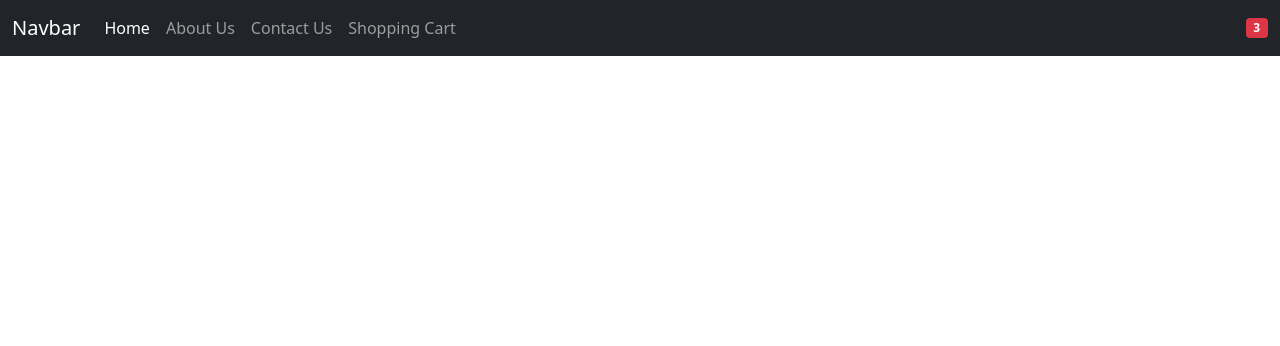
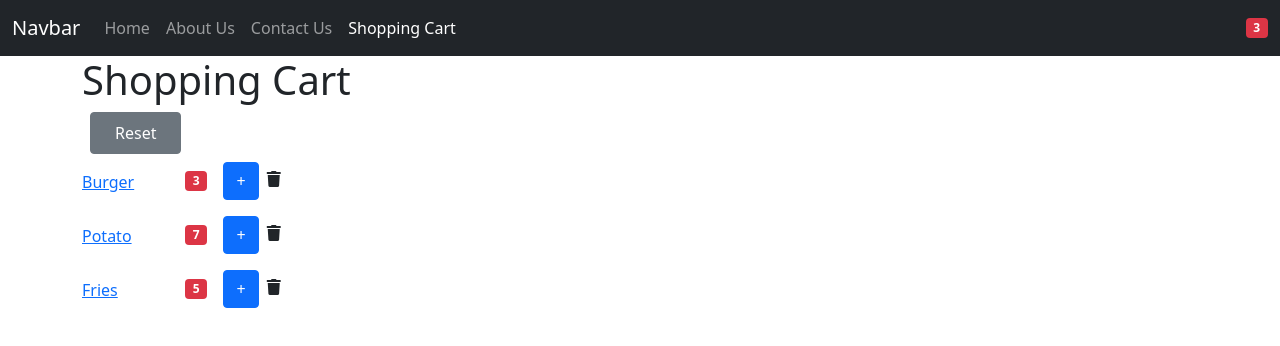
Before and after one commit to M0hamedGamal/React_ITI_Course, a React (Create React App) app: page /cart in a window 1280 px wide. Shown: the top 346 px of the page. Built offline with nearby package versions, Linux system fonts and the light colour scheme.

Commit message:
Routing in React is done

```diff
--- a/package.json
+++ b/package.json
@@ -9,6 +9,7 @@
     "@testing-library/user-event": "^13.5.0",
     "bootstrap": "^5.1.3",
     "font-awesome": "^4.7.0",
+    "query-string": "^7.1.0",
     "react": "^17.0.2",
     "react-dom": "^17.0.2",
     "react-router-dom": "^6.2.1",
--- a/src/components/About.jsx
+++ b/src/components/About.jsx
@@ -1,9 +1,28 @@
 import React, { Component } from "react";
+import { Link, Outlet, Route, Routes } from "react-router-dom";
 
 class About extends Component {
-  state = {};
   render() {
-    return <h1>About</h1>;
+    return (
+      <>
+        <h1>About</h1>
+        <div className="row">
+          <div className="col-3">
+            <ul className="list-group">
+              <li className="list-group-item">
+                <Link to="/about/team">AboutTeam</Link>
+              </li>
+              <li className="list-group-item">
+                <Link to="/about/company">AboutCompany</Link>
+              </li>
+            </ul>
+          </div>
+          <div className="col">
+            <Outlet />
+          </div>
+        </div>
+      </>
+    );
   }
 }
 
--- /dev/null
+++ b/src/components/AboutCompany.jsx
@@ -0,0 +1,9 @@
+import React, { Component } from "react";
+
+class AboutCompany extends Component {
+  render() {
+    return <h1>AboutCompany</h1>;
+  }
+}
+
+export default AboutCompany;
--- /dev/null
+++ b/src/components/AboutTeam.jsx
@@ -0,0 +1,9 @@
+import React, { Component } from "react";
+
+class AboutTeam extends Component {
+  render() {
+    return <h1>AboutTeam</h1>;
+  }
+}
+
+export default AboutTeam;
--- a/src/components/App.jsx
+++ b/src/components/App.jsx
@@ -1,11 +1,14 @@
 import React from "react";
 import NavBar from "./NavBar";
-import { Route, Routes } from "react-router-dom";
+import { Navigate, Route, Routes } from "react-router-dom";
 import Home from "./Home";
 import About from "./About";
 import Contact from "./Contact";
 import ShoppingCart from "./ShoppingCart";
 import ProductDetail from "./ProductDetails";
+import NotFound from "./NotFound";
+import AboutTeam from "./AboutTeam";
+import AboutCompany from "./AboutCompany";
 
 export default class App extends React.Component {
   state = {
@@ -52,9 +55,14 @@ export default class App extends React.Component {
         <NavBar productsCount={this.state.products.length} />
         <main className="container">
           <Routes>
-            <Route path="" element={<Home />} />
-            <Route path="about-us" element={<About />} />
-            <Route path="contact-us" element={<Contact />} />
+            <Route path="" element={<Navigate to="home" />} />
+            <Route path="home" element={<Home />} />
+            <Route path="about" element={<About />}>
+              <Route index element={<AboutTeam />} />
+              <Route path="team" element={<AboutTeam />} />
+              <Route path="company" element={<AboutCompany />} />
+            </Route>
+            <Route path="contact" element={<Contact />} />
             <Route
               path="products"
               element={<ProductDetail products={this.state.products} />}
@@ -62,10 +70,10 @@ export default class App extends React.Component {
               <Route
                 path=":id"
                 element={<ProductDetail products={this.state.products} />}
-              ></Route>
+              />
             </Route>
             <Route
-              path="shopping-cart"
+              path="cart"
               element={
                 <ShoppingCart
                   products={this.state.products}
@@ -75,6 +83,8 @@ export default class App extends React.Component {
                 />
               }
             />
+            <Route path="not-found" element={<NotFound />} />
+            <Route path="*" element={<Navigate to="not-found" />} />
           </Routes>
         </main>
       </>
--- a/src/components/NavBar.jsx
+++ b/src/components/NavBar.jsx
@@ -1,32 +1,32 @@
 import React from "react";
-import { Link } from "react-router-dom";
+import { NavLink } from "react-router-dom";
 const NavBar = (props) => (
   <nav className="navbar navbar-expand-lg navbar-dark bg-dark">
     <div className="container-fluid">
-      <Link className="navbar-brand" to="/">
+      <NavLink className="navbar-brand" to="/">
         Navbar
-      </Link>
+      </NavLink>
       <div className="collapse navbar-collapse" id="navbarNav">
         <ul className="navbar-nav">
           <li className="nav-item">
-            <Link className="nav-link active" aria-current="page" to="/">
+            <NavLink className="nav-link" aria-current="page" to="/home">
               Home
-            </Link>
+            </NavLink>
           </li>
           <li className="nav-item">
-            <Link className="nav-link" to="/about-us">
+            <NavLink className="nav-link" to="/about">
               About Us
-            </Link>
+            </NavLink>
           </li>
           <li className="nav-item">
-            <Link className="nav-link" to="/contact-us">
+            <NavLink className="nav-link" to="/contact">
               Contact Us
-            </Link>
+            </NavLink>
           </li>
           <li className="nav-item">
-            <Link className="nav-link" to="/shopping-cart">
+            <NavLink className="nav-link" to="/cart">
               Shopping Cart
-            </Link>
+            </NavLink>
           </li>
         </ul>
       </div>
--- /dev/null
+++ b/src/components/NotFound.jsx
@@ -0,0 +1,7 @@
+import React, { Component } from "react";
+
+const NotFound = () => {
+  return <h1>Page Not Found</h1>;
+};
+
+export default NotFound;
--- a/src/components/Product.jsx
+++ b/src/components/Product.jsx
@@ -2,34 +2,30 @@ import React from "react";
 import { Link } from "react-router-dom";
 
 export default class Product extends React.Component {
-  componentWillUnmount() {
-    console.log("Deleted!");
-  }
+  componentWillUnmount() {}
   render() {
+    let { product, handleAddProduct, handleDeleteProduct } = this.props;
     return (
       <>
         <div className="row">
           <div className="col-1 mt-3">
             <span>
-              <Link to={`/products/${this.props.product.id}`}>
-                {this.props.product.name}
+              <Link to={`/products/${product.id}?name=${product.name}`}>
+                {product.name}
               </Link>
             </span>
           </div>
           <div className="col">
-            <span className="badge bg-danger m-2">
-              {this.props.product.count}
-            </span>
+            <span className="badge bg-danger m-2">{product.count}</span>
             <button
               className="btn btn-primary m-2"
-              onClick={() => this.props.handleAddProduct(this.props.product)}
+              onClick={() => handleAddProduct(product)}
             >
               +
             </button>
             <span
-              onClick={() =>
-                this.props.handleDeleteProduct(this.props.product.id)
-              }
+              style={{ cursor: "pointer" }}
+              onClick={() => handleDeleteProduct(product.id)}
             >
               <i className="fas fa-trash"></i>
             </span>
--- a/src/components/ProductDetails.jsx
+++ b/src/components/ProductDetails.jsx
@@ -1,14 +1,27 @@
 import React, { Component } from "react";
+
+import qs from "query-string";
 import { useParams } from "react-router-dom";
 
 const ProductDetail = (props) => {
+  const res = qs.parse(window.location.search);
+  console.log(res);
+
   const { id } = useParams();
+
   const product = props.products.filter((p) => parseInt(id) === p.id)[0];
+
+  let handelSave = () => window.location.replace("/shopping-cart");
+
   return (
-    <h1>
-      Details No.{id} <br /> name is {product.name || "Anonymous"} <br />
-      count is {product.count}
-    </h1>
+    <>
+      <h1>
+        Product No.{product.id} is {product.name} has {product.count} counts.
+      </h1>
+      <button className="btn btn-primary" onClick={handelSave}>
+        Save
+      </button>
+    </>
   );
 };
 
--- a/src/components/ShoppingCart.jsx
+++ b/src/components/ShoppingCart.jsx
@@ -3,23 +3,19 @@ import { useParams, useLocation } from "react-router-dom";
 import Product from "./Product";
 
 let ShoppingCart = (props) => {
-  console.log(useParams(), useLocation());
-
+  let { products, onReset, onIncrement, onDelete } = props;
   return (
     <React.Fragment>
       <h1>Shopping Cart</h1>
-      <button
-        className="btn btn-secondary py-2 px-4 ms-2"
-        onClick={props.onReset}
-      >
+      <button className="btn btn-secondary py-2 px-4 ms-2" onClick={onReset}>
         Reset
       </button>
-      {props.products.map((product) => (
+      {products.map((product) => (
         <Product
           key={product.id}
           product={product}
-          handleAddProduct={props.onIncrement}
-          handleDeleteProduct={props.onDelete}
+          handleAddProduct={onIncrement}
+          handleDeleteProduct={onDelete}
         />
       ))}
     </React.Fragment>
```
Also changed, not shown: 1 other file (tests, documents, lock files or other folders).
